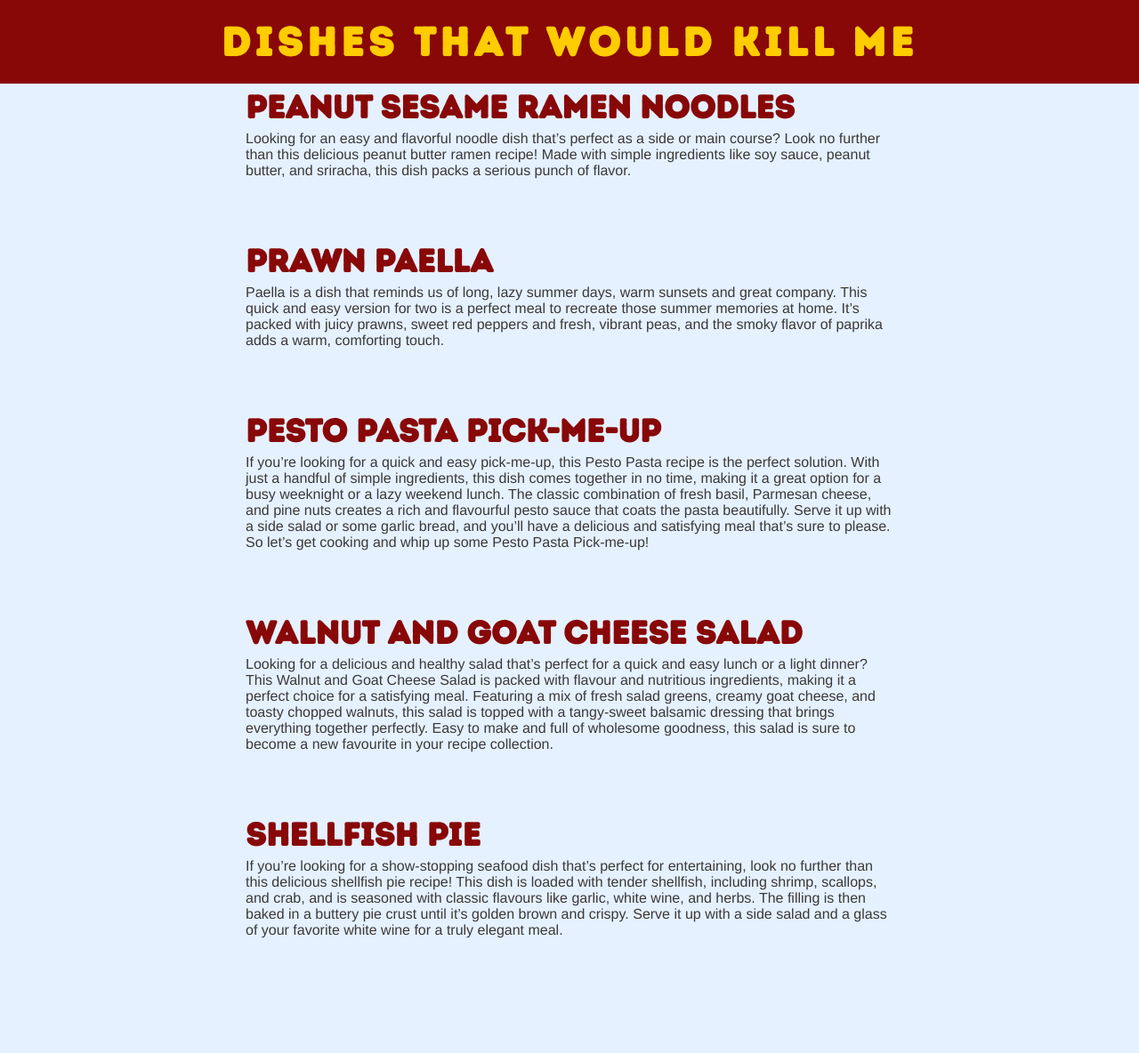
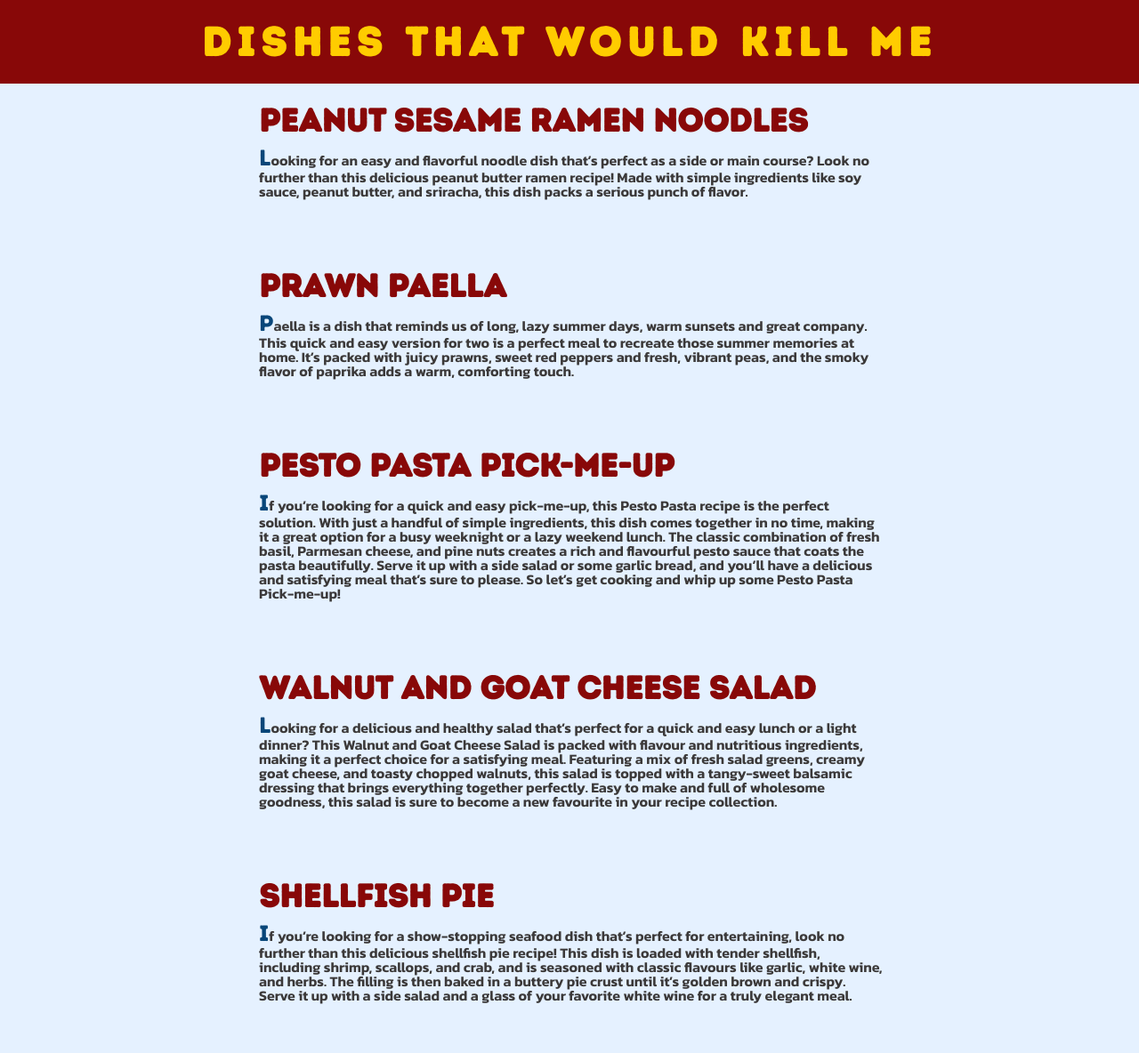
Before and after one commit to thomasgodfrey48/instantcrush, a Jekyll site: the page built from pages/recipelisting.md, in a window 1280 px wide. Shown: the whole page at 89% size. Built offline with Jekyll 4.4.1, drawn with Linux system fonts in a browser that asks for light colours; before the commit the page ends 1121 px from its top, so only the background shows below that.

Commit message:
Update recipes.css

```diff
--- a/styles/recipes.css
+++ b/styles/recipes.css
@@ -2,7 +2,7 @@
 @font-face {
   font-family: 'Intro Rust Base';
   src: url('IntroRust-Base.eot');
-  src: url('IntroRust-Base.eot?#iefix') format('embedded-opentype'),
+  src: url('IntroRust-Based41d.eot?#iefix') format('embedded-opentype'),
       url('IntroRust-Base.woff2') format('woff2'),
       url('IntroRust-Base.woff') format('woff'),
       url('IntroRust-Base.ttf') format('truetype'),
@@ -12,10 +12,31 @@
   font-display: swap;
 }
 
+
+@font-face {
+  font-family: 'kanitsemibold';
+  src: url('kanit-semibold-webfont.woff2') format('woff2'),
+       url('kanit-semibold-webfont.woff') format('woff');
+  font-weight: normal;
+  font-style: normal;
+
+}
+
+@font-face {
+  font-family: 'kanitlight';
+  src: url('kanit-semibold-webfont.woff2') format('woff2'),
+       url('kanit-semibold-webfont.woff') format('woff');
+  font-weight: normal;
+  font-style: normal;
+
+}
+
+
  html {
-  font-family: sans-serif;
+  font-family: serif;
   -ms-text-size-adjust: 100%;
   -webkit-text-size-adjust: 100%;
+  text-decoration: none;
 }
 
 *  {
@@ -25,25 +46,46 @@
 }
 
 body {
-  background-color: #cadbed; /* light blue */
+
+ font-family: Cambria, Cochin, Georgia, Times, 'Times New Roman', serif;
 }
 
 .site-title
   {
     font-family: 'Intro Rust Base', sans-serif;
     letter-spacing: 5px;
+    overflow: hidden;
+    white-space: nowrap;
+    letter-spacing: .15em;
+    animation:
+    typing 3.5s steps(30, end),
+    blink-caret .75s step-end infinite;
+    animation-delay: 10s;
+  }
 
+  @keyframes typing {
+    from { width: 0 }
+    to { width: 100% }
   }
+    @keyframes blink-caret {
+    from, to { border-color: transparent }
+    50% { border-color: #880808 }
+  }
+
+
+
 
 body {
   font-family: Arial, sans-serif;
 }
 
+
 header {
-  background-color: #880808; /* dark blue */
-  color: #ffcc00; /* white */
+  background-color: #880808;
+  color: #ffcc00;
   padding: 20px;
   text-align: center;
+  text-decoration: none;
 }
 
 h1 {
@@ -62,19 +104,24 @@
 
 }
 
-nav {
-  background-color: #d1eaf7; /* pale blue */
-  padding: 10px;
+
+h3 {
+
+  font-family: 'Intro Rust Base', sans-serif;
+  letter-spacing: 2px;
+  font-size: 1em;
+color:#1560ec;
+margin-bottom: 17px;
 }
 
-nav a {
-  color: #4a90e2; /* dark blue */
-  text-decoration: none;
-  margin-right: 20px;
-}
+h3::first-letter
+{
+  font-family: 'Intro Rust Base', sans-serif;
+  letter-spacing: 2px;
+  font-size: 1.75em;
+color:#084679;
+margin-bottom: 17px;
 
-nav a:hover {
-  text-decoration: underline;
 }
 
 section {
@@ -125,25 +172,21 @@
 }
 
 
-body {
-  font-family: "Helvetica Neue", Helvetica, Arial, sans-serif;
-}
+
 
 header {
   background-color: #880808;
-  color: #ffcc00;
-  font-family: "Helvetica Neue", cursive, sans-serif;
   padding: 20px;
 }
 
-header a {
+.site-header a {
   color: #ffcc00;
   text-decoration: none;
   padding: 10px;
   margin: 0 10px;
 }
 
-header a:hover {
+.site-header a:hover {
   background-color: #ffcc00;
   color: #880808;
   background: linear-gradient(to right, #880808 50%, #ffcc00 50%);
@@ -159,6 +202,7 @@
 p {
 color:rgb(59, 57, 57);
 margin-bottom:1em;
+font-family: 'kanitsemibold', sans-serif;
 }
 
 main {
@@ -192,19 +236,24 @@
 button {
   background-color: #084679;
   color: #fff;
-  padding: 10px 20px;
+
   border: none;
   border-radius: 30px;
   transition: transform 0.2s ease-in-out;
   text-decoration: none;
 font-family: 'Intro Rust Base', sans-serif;
-margin-left: 75px;
+margin-bottom: 50px;
+position: center absolute;
+display: flex;
+ justify-content: center;
+
 }
 
 button a
 {
   text-decoration: none;
  color: antiquewhite;
+
 }
 
 .button a:hover
@@ -217,7 +266,7 @@
 button:hover {
   background-color: #ffcc00;
 
- text-decoration: none; /* take out underline */
+ text-decoration: none;
  color: #084679;
 font-family: 'Intro Rust Base', sans-serif;
   transform: translateY(-5px);
@@ -257,19 +306,13 @@
   animation: color-change 8s infinite;
 }
 
-@keyframes color-change {
-  0% { color: #ffcc00; }
-  33% { color: #d1eaf7; }
-  66% { color: #3f78ff; }
-  100% { color: #ffcc00; }
-}
+
 
 .post-content
 {
 font-weight: 400;
 text-align: left;
-  text-justify: inter-word;
-  margin-bottom: 50px;
+text-justify: inter-word;
 }
 
 .post-link
@@ -294,7 +337,13 @@
 {
 padding-top: 5px;
 padding-left: 3px;
-padding-bottom: 30px;
+}
+
+.excerpt::first-letter
+{
+font-size: 25px;
+font-family: 'Intro Rust Base';
+color: #084679;
 }
 
 .caption {
@@ -342,20 +391,16 @@
 
 @keyframes fade-out {
   from {
-    top: 0%; left: 0%;
     opacity: 1;
   }
   to {
-    top: 50% left: 50%;
     opacity: 0;
   }
 }
 
 .recipe-teaser
-
 {
-
-margin: -15px;
+margin: -10x;
 }
 
 
@@ -374,11 +419,10 @@
 width: 100%;
 }
 
-/* Style for the exploding text */
 .exploding-text {
   display: inline-block;
   font-family: 'Intro Rust Base', sans-serif;
-  font-size: 96px;
+  font-size: 65px;
   font-weight: bold;
   color: #880808;
   animation: explode 2s forwards;
@@ -389,7 +433,6 @@
 padding: 10px;
 }
 
-/* Keyframe animation for the exploding text */
 @keyframes explode {
   from {
     transform: scale(0);
@@ -401,12 +444,10 @@
   }
 }
 
-/* Style for the fade-out animation */
 .fade-out {
   animation: fade-out 1s forwards;
 }
 
-/* Keyframe animation for the fade-out effect */
 @keyframes fade-out {
   from {
     opacity: 1;
@@ -417,8 +458,82 @@
 }
 
 
+.banner-menu {
+  display: flex;
+  justify-content: center;
+  align-items: center;
+  background-color: #e5f1ff;
+  font-family: 'Intro Rust Base';
+  text-decoration: none;
+  top: 0;
+  left: 0;
+  width: 100%;
+  z-index: 999;
+  margin-top: -15px;
+  }
 
-@media only screen and (max-width: 862px) {
+.banner-menu-logo {
+  font-size: 24px;
+  font-weight: bold;
+  text-decoration: none;
+  justify-content: center;
+}
+
+.banner-menu-items {
+  display: flex;
+  align-items: center;
+  justify-content: center;
+}
+
+
+.banner-menu-item {
+  margin-right: 20px;
+  position: relative;
+  justify-content: center;
+}
+
+.banner-menu-item a {
+  text-decoration: none;
+  justify-content: center;
+}
+
+.banner-menu-item:hover .menu-item-image {
+  opacity: 1;
+  transform: translate(-50%, -50%) scale(5);
+  margin-top:30px;
+  margin-left: 15px;
+
+}
+
+.banner-menu-item .menu-item-image {
+  position: absolute;
+  top: 50%;
+  left: 50%;
+  transform: translate(-50%, -50%) scale(0);
+  transition: all 0.3s ease-in-out;
+  opacity: 0;
+  z-index: 1;
+
+}
+
+nav a {
+  color: #880808;
+  text-decoration: none;
+  margin-right: 25px;
+  padding: 10px;
+  transition: all 0.2s ease-in-out;
+
+}
+
+nav a:hover {
+  text-decoration: none;
+  color: #ffcc00;
+  background-color: #880808;
+}
+
+@media only screen and (max-width: 768px)
+
+{
 
   main {
     width: 95%;
@@ -454,10 +569,13 @@
     button {
       background-color: #084679;
       color: #fff;
-      width: 50%%;
+      padding: 10px 20px;
+      border: none;
+      border-radius: 30px;
+      transition: transform 0.2s ease-in-out;
       text-decoration: none;
     font-family: 'Intro Rust Base', sans-serif;
-        position: top center fixed ;
+    margin-left: 75px;
     }
 
     button a
@@ -466,12 +584,96 @@
      color: antiquewhite;
     }
 
+    .button a:hover
+    {
 
-
-    footer {
-
-      display: none;
+      color: #084679;
     }
 
 
-  }
+    button:hover {
+      background-color: #ffcc00;
+     text-decoration: none;
+     color: #084679;
+    font-family: 'Intro Rust Base', sans-serif;
+      transform: translateY(-5px);
+    }
+
+    button:focus {
+      outline: none;
+    }
+
+    .banner-menu {
+        flex-direction: column;
+        padding: 10px 0;
+        justify-content: center;
+      }
+
+      .banner-menu-logo {
+        margin-bottom: 10px;
+      }
+
+      .banner-menu-items {
+        margin-top: 10px;
+          justify-content: center;
+      }
+
+      .banner-menu-item {
+        margin: 0 0 10px 0;
+        justify-content: center;
+      }
+
+      .banner-menu-item:last-child {
+        margin-bottom: 0;
+        justify-content: right;
+
+      }
+    }
+
+
+  @media only screen and (max-width: 415px) {
+    body {
+      font-size: 16px;
+    }
+    header {
+      padding: 10px;
+
+    }
+    h1 {
+      font-size: 24px;
+    }
+    h2 {
+      font-size: 1.2em;
+    }
+    img {
+      width: 100%;
+      float: none;
+      margin: 0 auto;
+    }
+    main {
+      width: 95%;
+      padding: 0;
+    }
+    .caption {
+      width: 100%;
+      float: none;
+      margin-top: 10px;
+    }
+    button {
+      font-size: 1.2em;
+      padding: 8px 16px;
+      margin-bottom: 30px;
+    }
+    .title {
+      font-size: 2em;
+    }
+      .banner-menu {
+        display: flex;
+        flex-wrap: wrap;
+      }
+
+      .banner-menu li {
+        width: 100%;
+        text-align: center;
+      }
+    }
```
